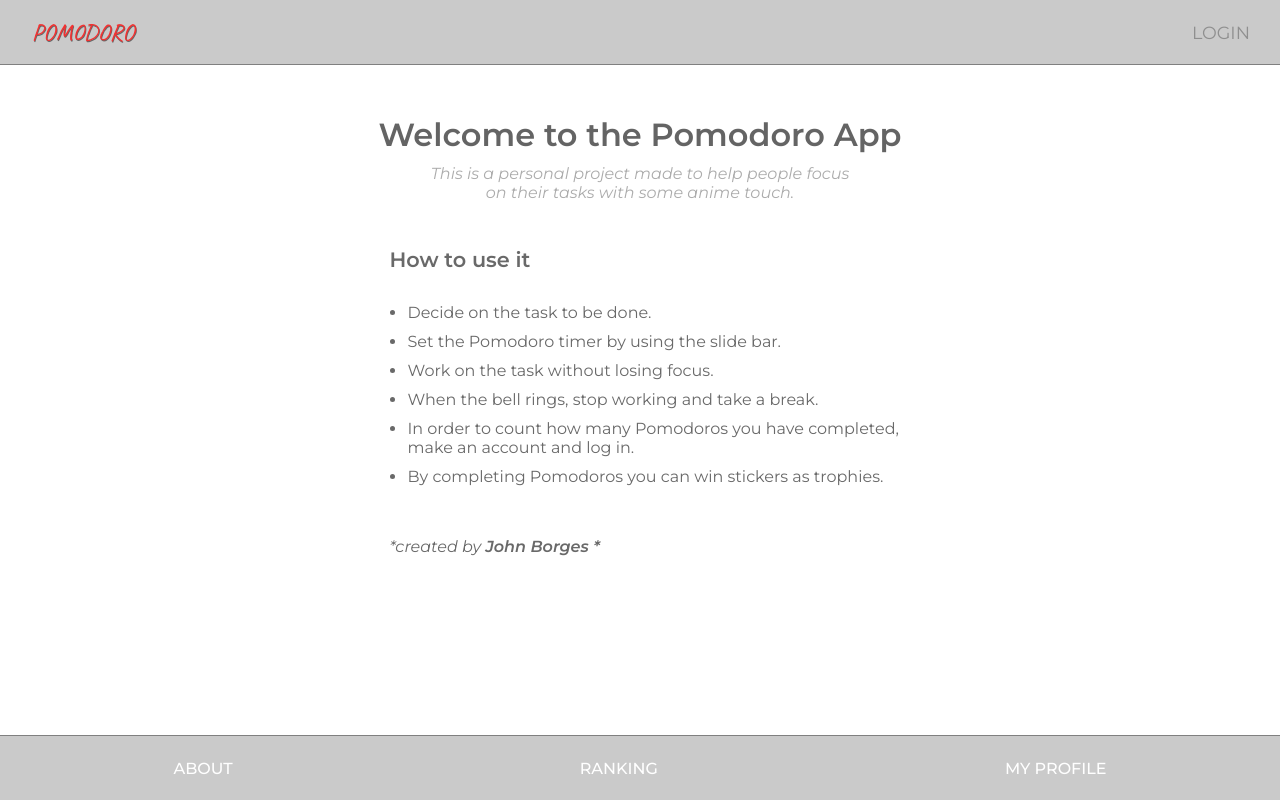
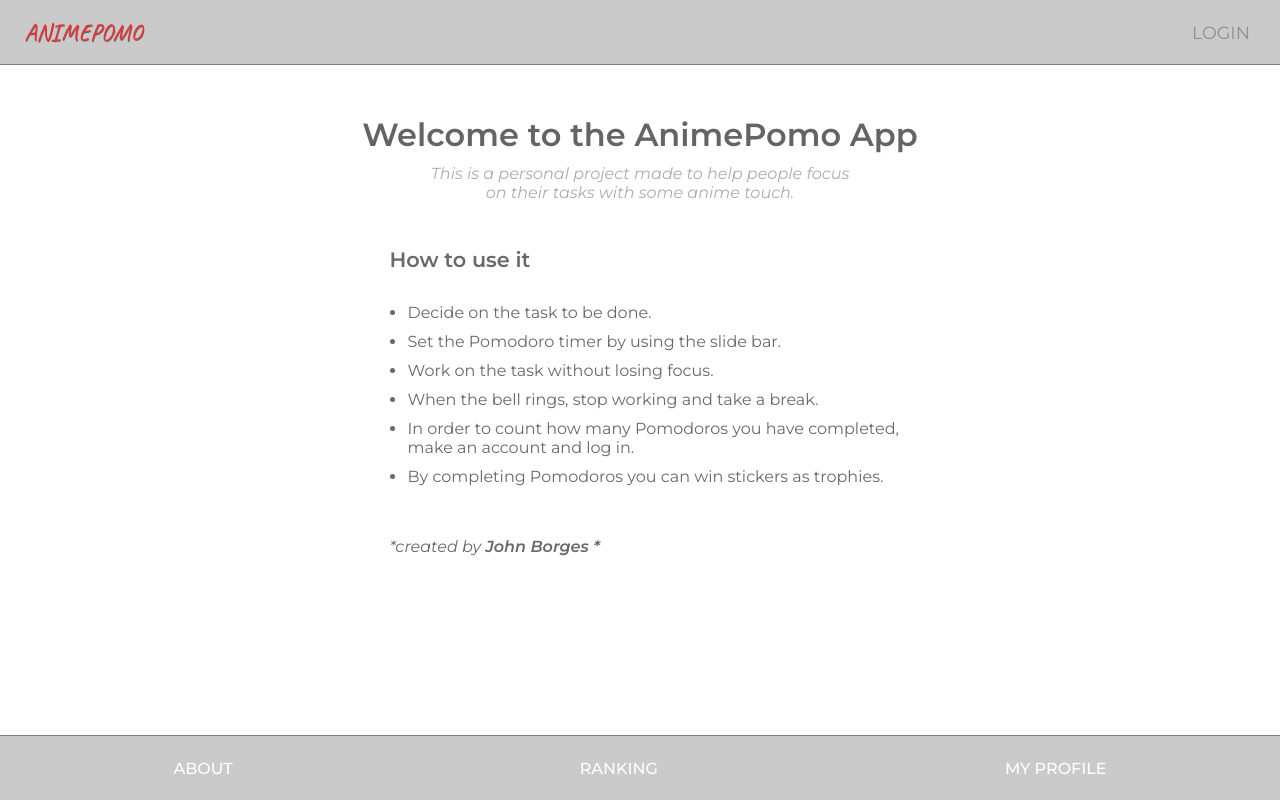
Before and after one commit to JohnBorges52/Pomodoro-Front, a React (Create React App) app: page /about in a window 1280 px wide. Built offline with nearby package versions, Linux system fonts and the light colour scheme.

Commit message:
change the name

```diff
--- a/src/components/About.jsx
+++ b/src/components/About.jsx
@@ -7,7 +7,7 @@ export const About = () => {
 <div className="about-wrapper">
 
   <div className="about-title">
-    Welcome to the Pomodoro App
+    Welcome to the AnimePomo App
   </div>
   <div className="about-about"> This is a personal project made to help people focus on their tasks with some anime touch.</div>
 
--- a/src/components/MyProfile.jsx
+++ b/src/components/MyProfile.jsx
@@ -79,6 +79,7 @@ export const MyProfile = (props) => {
 
       </div>
         <div className="my-stickers-tittle">
+        My Stickers
 
         {/* <span>MY STICKERS</span>
         <button onClick={()=>{console.log("HERE::", mapStickersInformation(allStickers, currentSticker)}}>TEST</button> */}
--- a/src/components/TopNavBar.jsx
+++ b/src/components/TopNavBar.jsx
@@ -8,7 +8,7 @@ export const TopNavBar = (props) => {
       <ul>
         <div className='div--logo'>
           <li><a href="/">
-          POMODORO
+          ANIMEPOMO
           </a> </li>
         </div>
         <div className='div--right'>
--- a/src/styles/myprofile.scss
+++ b/src/styles/myprofile.scss
@@ -67,6 +67,10 @@ margin-bottom: 50px;
   font-size: 1em;
   margin-top: 20px;
   margin-bottom: 10px;
+  max-width:810px;
+  margin-left: auto;
+  margin-right: auto;
+  padding-left: 20px;
 }
 
 
```
